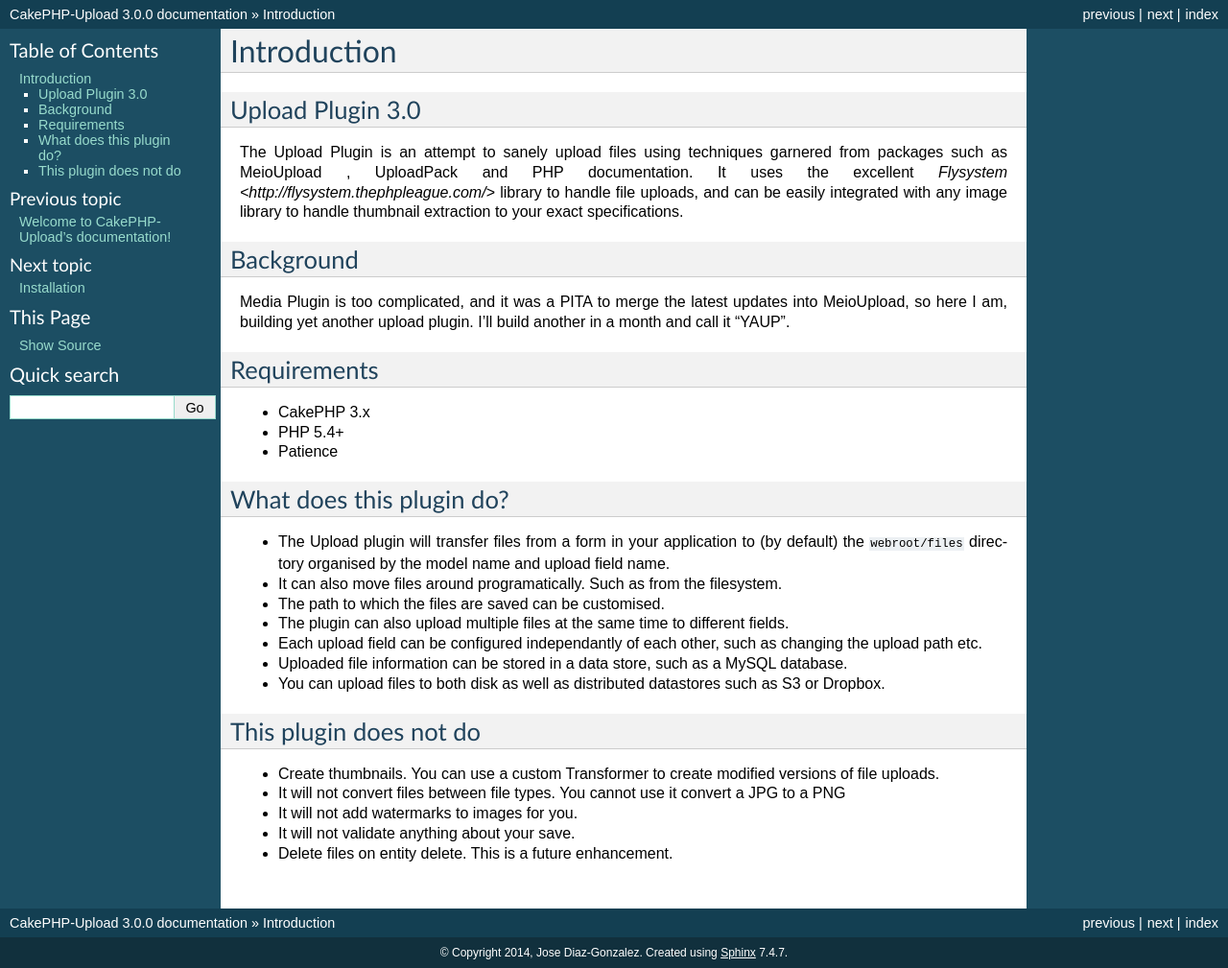
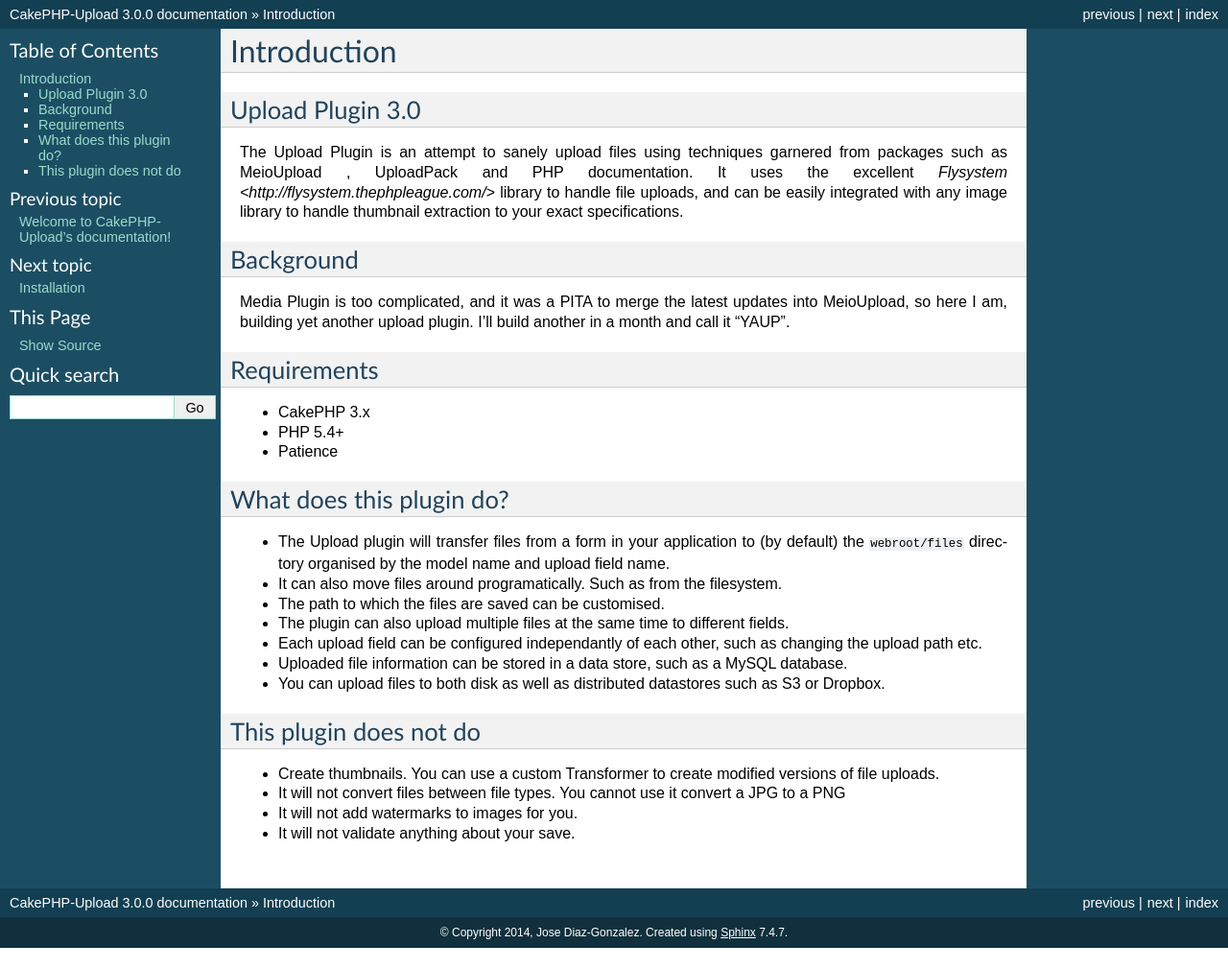
Before and after one commit to FriendsOfCake/cakephp-upload, a Sphinx documentation site: the page built from docs/introduction.rst, in a window 1280 px wide. Shown: the whole page at 96% size. Built offline with Sphinx 7.4.7, drawn with Linux system fonts in a browser that asks for light colours; after the commit the page ends 988 px from its top, so only the background shows below that.

Commit message:
Update introduction.rst

```diff
--- a/docs/introduction.rst
+++ b/docs/introduction.rst
@@ -33,4 +33,3 @@
 * It will not convert files between file types. You cannot use it convert a JPG to a PNG
 * It will not add watermarks to images for you.
 * It will not validate anything about your save.
-* Delete files on entity delete. This is a future enhancement.
```
